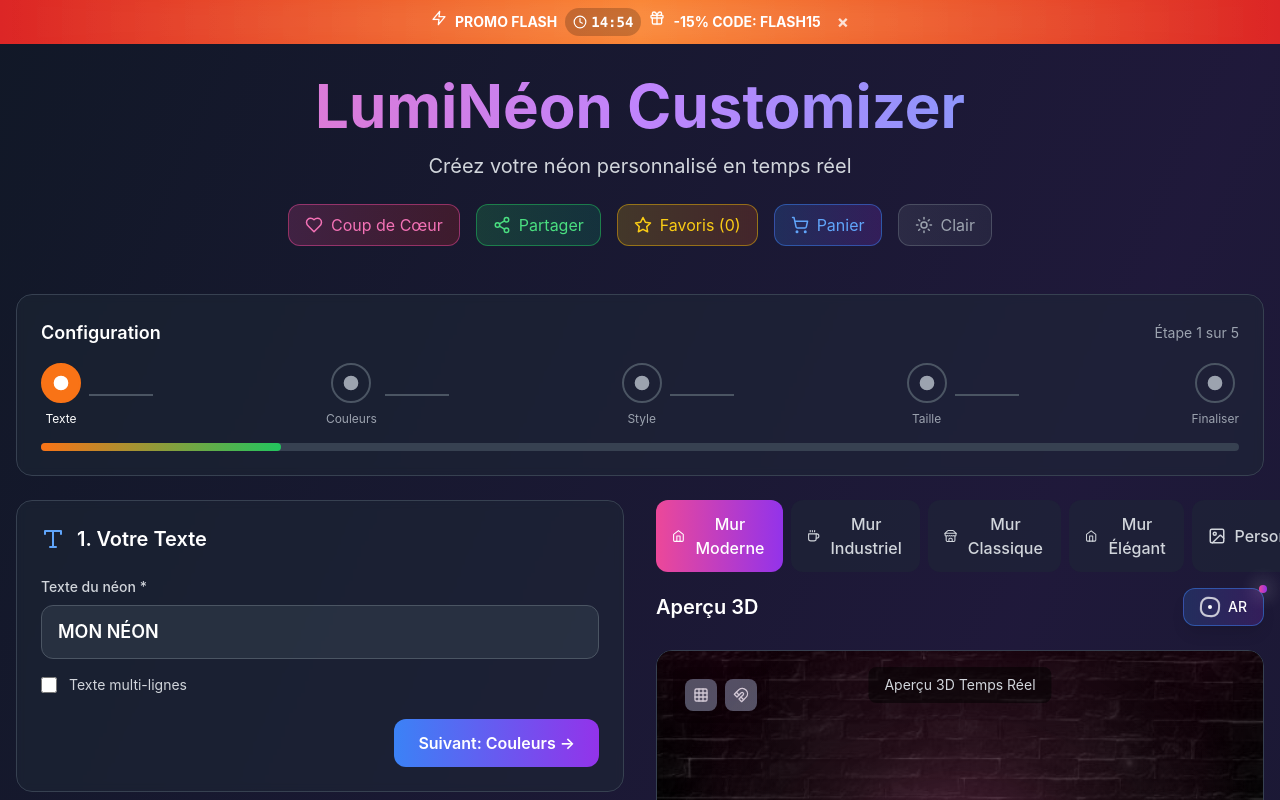
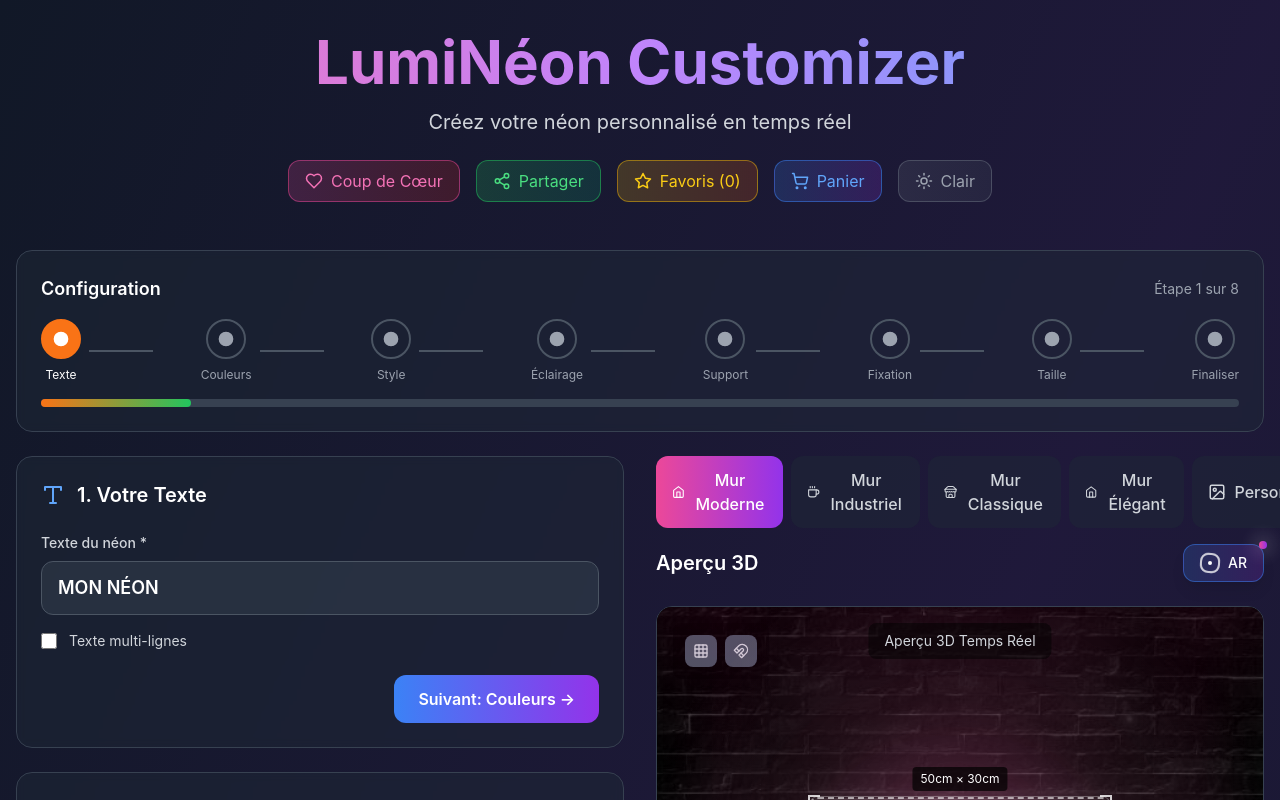
Before and after one commit to Ziwwgodx/lumineon-customizer, a React (Vite) app: page / in a window 1280 px wide. Shown: the top 800 px of the page. Built offline with nearby package versions, Linux system fonts and the light colour scheme; a web font is replaced by a local one.

Commit message:
Supprimer la promo bar et ajouter les 3 nouvelles étapes

```diff
--- a/src/components/FlashPromo.tsx
+++ b/src/components/FlashPromo.tsx
@@ -1,56 +1 @@
-import React, { useState, useEffect } from 'react';
-import { Clock, Zap, Gift } from 'lucide-react';
-
-const FlashPromo: React.FC = () => {
-  const [timeLeft, setTimeLeft] = useState(15 * 60 * 1000); // 15 minutes en ms
-  const [isVisible, setIsVisible] = useState(true);
-
-  useEffect(() => {
-    const timer = setInterval(() => {
-      setTimeLeft(prev => {
-        if (prev <= 1000) {
-          // Redémarre le timer quand il arrive à 0
-          return 15 * 60 * 1000;
-        }
-        return prev - 1000;
-      });
-    }, 1000);
-
-    return () => clearInterval(timer);
-  }, []);
-
-  const formatTime = (ms: number) => {
-    const minutes = Math.floor(ms / (1000 * 60));
-    const seconds = Math.floor((ms % (1000 * 60)) / 1000);
-    return `${minutes.toString().padStart(2, '0')}:${seconds.toString().padStart(2, '0')}`;
-  };
-
-  if (!isVisible) return null;
-
-  return (
-    <div className="bg-gradient-to-r from-red-600 via-orange-500 to-red-600 text-white p-2 text-center relative overflow-hidden">
-      {/* Animated background */}
-      <div className="absolute inset-0 bg-gradient-to-r from-transparent via-white/10 to-transparent animate-pulse" />
-
-      <div className="relative z-10 flex items-center justify-center gap-2 text-sm font-bold">
-        <Zap className="animate-bounce" size={16} />
-        <span>PROMO FLASH</span>
-        <div className="flex items-center gap-1 bg-black/20 px-2 py-1 rounded-full">
-          <Clock size={14} />
-          <span className="font-mono">{formatTime(timeLeft)}</span>
-        </div>
-        <Gift className="animate-bounce" size={16} />
-        <span>-15% CODE: FLASH15</span>
-
-        <button
-          onClick={() => setIsVisible(false)}
-          className="ml-2 text-white/80 hover:text-white text-lg leading-none"
-        >
-          ×
-        </button>
-      </div>
-    </div>
-  );
-};
-
-export default FlashPromo;
+// Component supprimé - plus utilisé
--- a/src/components/NeonCustomizer.tsx
+++ b/src/components/NeonCustomizer.tsx
@@ -17,7 +17,6 @@ import SaveDesignPopup from './SaveDesignPopup';
 import SaveHeartPopup from './SaveHeartPopup';
 import FavoritesPopup from './FavoritesPopup';
 import OnePageCheckout from './OnePageCheckout';
-import FlashPromo from './FlashPromo';
 import TemplateGallery from './TemplateGallery';
 import CustomerReviews from './CustomerReviews';
 import TrendingColors from './TrendingColors';
@@ -42,7 +41,10 @@ const NeonCustomizer: React.FC = () => {
     shape: 'text',
     haloIntensity: 15,
     glowRadius: 8,
-    textScale: 1
+    textScale: 1,
+    lightingEffect: 'fixe',
+    acrylicSupport: 'decoupe',
+    mountingSystem: 'trous'
   });
 
   const [currentStep, setCurrentStep] = useState(1);
@@ -151,6 +153,18 @@ const NeonCustomizer: React.FC = () => {
     updateConfig({ effect });
   };
 
+  const handleLightingEffectChange = (lightingEffect: string) => {
+    updateConfig({ lightingEffect });
+  };
+
+  const handleAcrylicSupportChange = (acrylicSupport: string) => {
+    updateConfig({ acrylicSupport });
+  };
+
+  const handleMountingSystemChange = (mountingSystem: string) => {
+    updateConfig({ mountingSystem });
+  };
+
   const handlePremiumToggle = (optionId: string) => {
     setSelectedPremiumOptions(prev =>
       prev.includes(optionId)
@@ -226,13 +240,11 @@ const NeonCustomizer: React.FC = () => {
     }
   };
 
-  const steps = ['Texte', 'Couleurs', 'Style', 'Taille', 'Finaliser'];
+  const steps = ['Texte', 'Couleurs', 'Style', 'Éclairage', 'Support', 'Fixation', 'Taille', 'Finaliser'];
   const totalPrice = calculatePrice();
 
   return (
     <div className="min-h-screen bg-gradient-to-br from-gray-900 via-purple-900/20 to-gray-900 text-white">
-      <FlashPromo />
-
       {/* Mobile Wizard */}
       <MobileWizard
         currentStep={currentStep}
--- a/src/types/index.ts
+++ b/src/types/index.ts
@@ -12,6 +12,9 @@ export interface NeonConfig {
   haloIntensity: number;
   glowRadius: number;
   textScale: number;
+  lightingEffect: string;
+  acrylicSupport: string;
+  mountingSystem: string;
 }
 
 export interface NeonTemplate {
```
